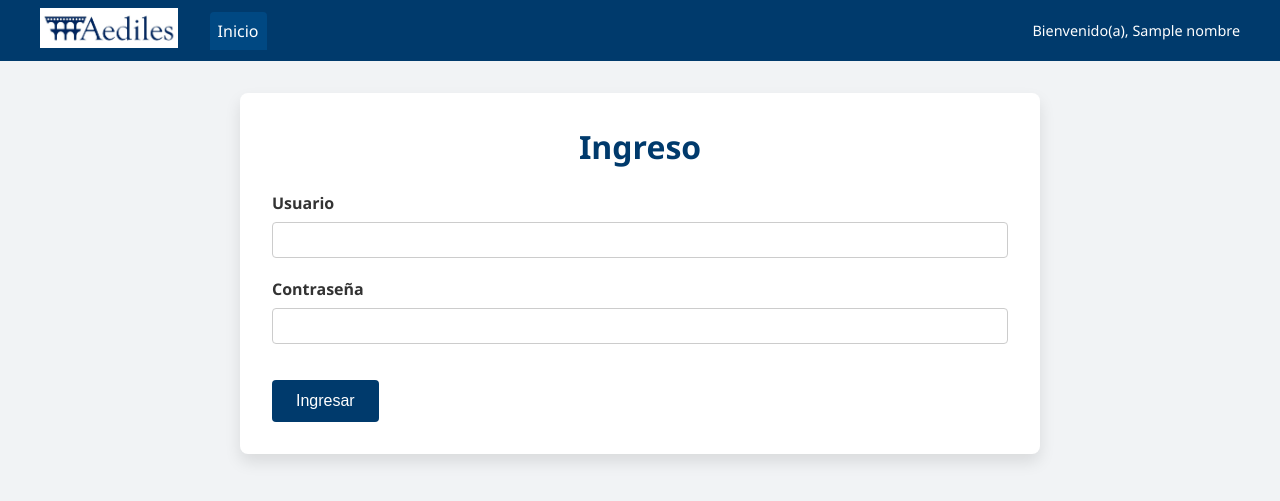
After one commit to Sinon21-byte/sistema-reportes, a Django app: template core/templates/core/login.html in a window 1280 px wide. The commit adds this page. Shown: the top 501 px of the page. Run offline with Django 4.2, Linux system fonts and the light colour scheme; the template is opened without the code that fills it: most values are stand-ins (such as "Sample title", 1, 10 or a date in 2020).

Commit message:
Add login page protection

```diff
--- a/core/static/css/style.css
+++ b/core/static/css/style.css
@@ -132,3 +132,10 @@ hr {
   max-width: 90%;
   text-align: center;
 }
+
+/* —— Mensajes de error —— */
+.error-message {
+  color: red;
+  text-align: center;
+  margin-bottom: 1rem;
+}
--- a/core/templates/base.html
+++ b/core/templates/base.html
@@ -16,9 +16,11 @@
       <nav class="main-nav">
         <a href="#" class="active">Inicio</a>
       </nav>
+      {% if nombre %}
       <div class="user-info">
         Bienvenido(a), {{ nombre }}
       </div>
+      {% endif %}
     </div>
   </header>
 
--- /dev/null
+++ b/core/templates/core/login.html
@@ -0,0 +1,20 @@
+{% extends 'base.html' %}
+{% block title %}Acceso – Aediles{% endblock %}
+{% block content %}
+  <h1>Ingreso</h1>
+  <form method="post">
+    {% csrf_token %}
+    {% if error %}
+      <p class="error-message">Credenciales inválidas</p>
+    {% endif %}
+    <div class="form-group">
+      <label for="username">Usuario</label>
+      <input type="text" id="username" name="username" class="form-control" required>
+    </div>
+    <div class="form-group">
+      <label for="password">Contraseña</label>
+      <input type="password" id="password" name="password" class="form-control" required>
+    </div>
+    <button type="submit" class="btn-primary">Ingresar</button>
+  </form>
+{% endblock %}
--- a/core/urls.py
+++ b/core/urls.py
@@ -2,5 +2,6 @@ from django.urls import path
 from . import views
 
 urlpatterns = [
-    path('', views.formulario_view, name='formulario'),
+    path('', views.login_view, name='login'),
+    path('formulario/', views.formulario_view, name='formulario'),
 ]
--- a/reportes/settings.py
+++ b/reportes/settings.py
@@ -4,6 +4,8 @@ import os
 BASE_DIR = Path(__file__).resolve().parent.parent
 
 SECRET_KEY = os.environ.get('SECRET_KEY', 'tu-secret-key')
+USUARIO_WEB = os.environ.get('Usuario_Web', 'usuario')
+PASSWORD_WEB = os.environ.get('Password_Web', 'password')
 DEBUG = False
 
 ALLOWED_HOSTS = [
--- a/reportes/urls.py
+++ b/reportes/urls.py
@@ -5,8 +5,8 @@ from django.conf import settings
 from django.conf.urls.static import static
 
 urlpatterns = [
-    # Tu formulario en la raíz
-    path('', views.formulario_view, name='formulario'),
+    path('', views.login_view, name='login'),
+    path('formulario/', views.formulario_view, name='formulario'),
 ]
 
 # Esto sirve MEDIA_URL durante el DEBUG para que InlineImage funcione
```
Also changed, not shown: core/views.py (+19 -0 lines).
